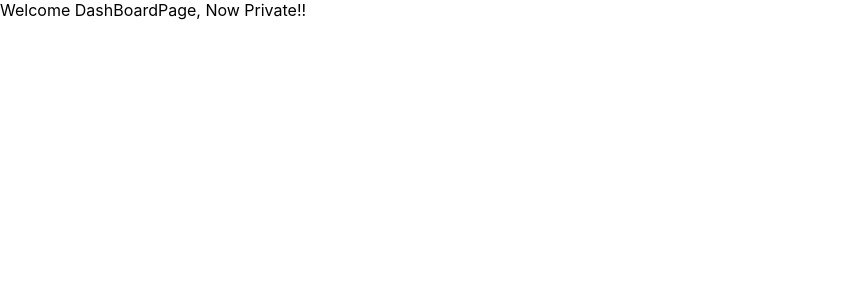
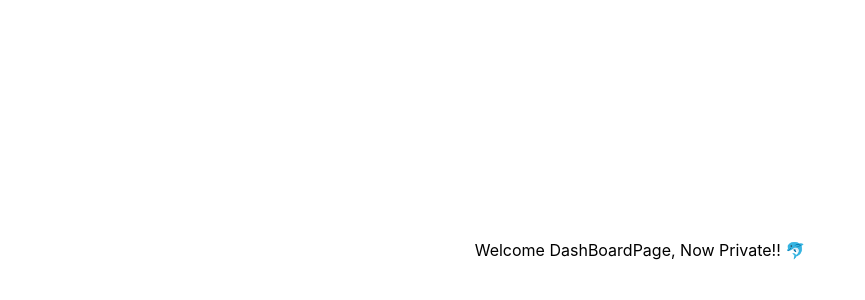
Before and after one commit to issarapong/react-login-public-private-page, a React (Create React App) app: page / in a window 1280 px wide. Shown: the top 300 px of the page, without its empty margins (0-865 px from the left). Built offline with nearby package versions, Linux system fonts and the light colour scheme.

Commit message:
Finish:Simple dashboard

```diff
--- a/src/pages/DashBoardPage.jsx
+++ b/src/pages/DashBoardPage.jsx
@@ -2,7 +2,9 @@ import React from 'react'
 
 function DashBoardPage() {
   return (
-    <div>Welcome DashBoardPage, Now Private!!</div>
+    <div className='container'>
+    <div>Welcome DashBoardPage, Now Private!! 🐬  </div>
+    </div>
   )
 }
 
```
